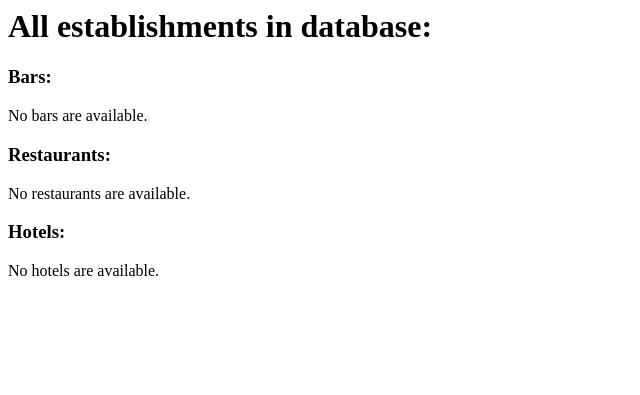
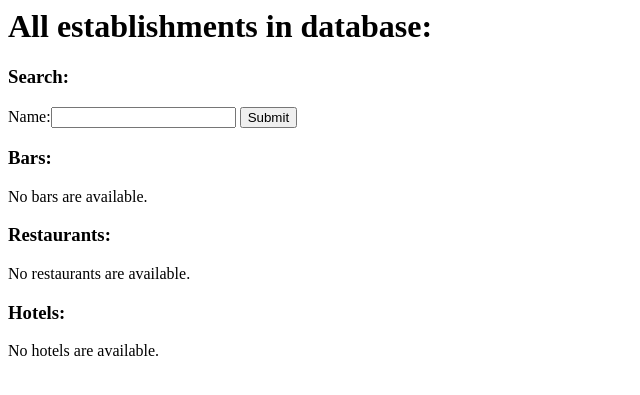
Before and after one commit to jhellinckx/INFO-H303_Horeca, a Django app: page /establishments/ in a window 1280 px wide. Shown: the top 395 px of the page, without its empty margins (0-640 px from the left). Run offline with Django 3.2, Linux system fonts and the light colour scheme; data that the repository does not hold is empty.

Commit message:
[add] search for name

```diff
--- /dev/null
+++ b/src/eureka/establishments/forms.py
@@ -0,0 +1,4 @@
+from django import forms
+
+class searchForm(forms.Form):
+	name = forms.CharField(required = False, label='Name', max_length=100)
--- a/src/eureka/establishments/templates/establishments/index.html
+++ b/src/eureka/establishments/templates/establishments/index.html
@@ -1,4 +1,12 @@
 <h1> All establishments in database: </h1>
+
+{% if form %}
+<h3> Search: </h3>
+<form action="." method="get">
+    {{ form }}
+    <input type="submit" value="Submit" />
+</form>
+{% endif %}
 
 <h3> Bars: </h3>
 {% if all_bars_list %}
--- a/src/eureka/establishments/views.py
+++ b/src/eureka/establishments/views.py
@@ -1,16 +1,27 @@
 from django.shortcuts import render
-from django.http import HttpResponse,Http404
+from django.http import HttpResponse,Http404, HttpResponseRedirect
 from .models import *
 from comments.models import Establishmentcomment
 from tags.models import *
 from django.db import connection
 from users.models import User
+from .forms import *
 
-def index(request):
+def index(request, context={}):
 	all_restaurants_list = Restaurant.objects.raw('SELECT * FROM "Restaurant";')
 	all_bars_list = Bar.objects.raw('SELECT * FROM "Bar";')
 	all_hotels_list = Hotel.objects.raw('SELECT * FROM "Hotel";')
 	context = {'all_restaurants_list': all_restaurants_list, 'all_bars_list': all_bars_list, 'all_hotels_list': all_hotels_list}
+	#search(request, context)      I don't know why but it doesn't let meput it in another method
+	if 'name' in request.GET:
+		form = searchForm(request.GET)
+		if form.is_valid():
+			name_field = form.cleaned_data['name']
+			name_field = '%'+name_field+'%'
+			return search_results(request,name_field)
+	else:
+		form = searchForm()
+	context['form'] = form
 	return render(request, 'establishments/index.html', context)
 
 
@@ -22,7 +33,7 @@ def restaurant_detail(request, establishment_id):
 		context["banquet_capacity"] = restaurant.banquet_capacity
 		context["take_away"] = "Yes" if restaurant.take_away else "No"
 		context["delivery"] = "Yes" if restaurant.delivery else "No"
-	except IndexError:  #if no restaurant is returned due to manaly input url
+	except IndexError:  #if no restaurant is returned due to manualy input url
 		raise Http404("Establishment does not exist")
 	return render(request, 'establishments/restaurant_detail.html', context)
 
@@ -93,3 +104,11 @@ def getTagsContext(context, establishment_id): #same as getCommentsContext
 	if len(tags_list) != 0 and len(tags_score) != 0:
 		context['tags_list'] = tags_list
 		context['tags_score'] = tags_score
+
+
+def search_results(request, name_field):
+	search_restaurants_list = Restaurant.objects.raw('SELECT * FROM "Restaurant" JOIN "Establishment" ON "Restaurant".establishment_id = "Establishment".id WHERE "Establishment".name LIKE %s;', [name_field])
+	search_bars_list = Bar.objects.raw('SELECT * FROM "Bar" JOIN "Establishment" ON "Bar".establishment_id = "Establishment".id WHERE "Establishment".name LIKE %s;', [name_field])
+	search_hotels_list = Hotel.objects.raw('SELECT * FROM "Hotel" JOIN "Establishment" ON "Hotel".establishment_id = "Establishment".id WHERE "Establishment".name LIKE %s;', [name_field])
+	context = {'all_restaurants_list': search_restaurants_list, 'all_bars_list': search_bars_list, 'all_hotels_list': search_hotels_list}
+	return render(request, 'establishments/index.html', context)
```
